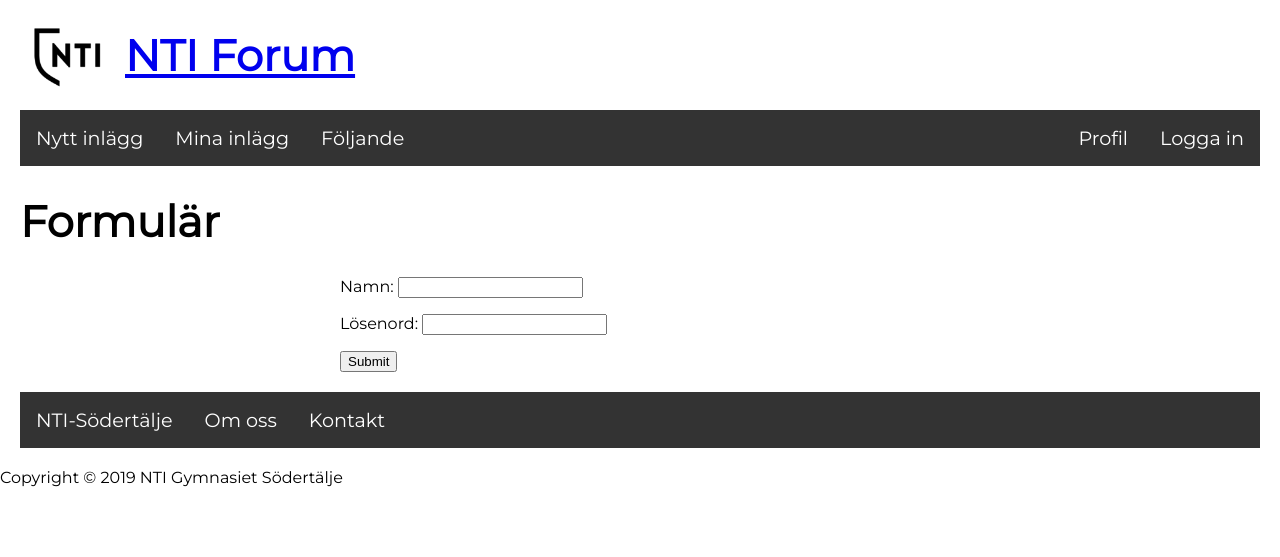
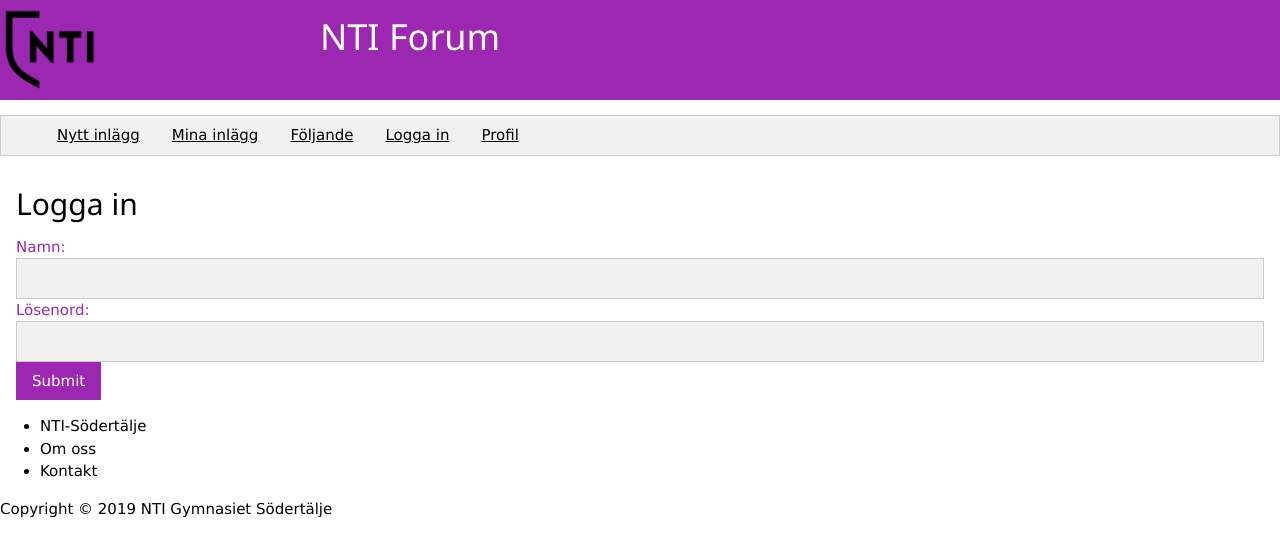
Before and after one commit to ntisod/wsp1-forum, a PHP site: page /login.php in a window 1280 px wide. Shown: the top 557 px of the page. Run offline with PHP 8.4, Linux system fonts and the light colour scheme.

Commit message:
Lagt till w3.css på login och header

```diff
--- a/html/login.php
+++ b/html/login.php
@@ -4,23 +4,25 @@
     <meta charset="UTF-8">
     <meta name="viewport" content="width=device-width, initial-scale=1.0">
     <meta http-equiv="X-UA-Compatible" content="ie=edge">
-    <link rel="stylesheet" type="text/css" href="./forum.css">
-    <title>Stränghantering</title>
+    <title>Login</title>
+    <link rel="stylesheet" href="https://www.w3schools.com/w3css/4/w3.css">
 </head>
 <body>
 
     <?php require '../templates/header.php'; ?>
 
-    <h1>Formulär</h1>
 
-   <form action="welcome.php" method = "post">
-   Namn: <input type = "text" name="name">
-   <p>Lösenord: <input type = "password" name="e-mail"><br /></p>
-   <input type = "submit">
+    <form action="welcome.php" method = "post" class="w3-container">
+        <h2>Logga in</h2>
+        <label for="name" class="w3-text-purple">Namn:</label>
+        <input type = "text" name="name" class="w3-input w3-border w3-light-grey">
+        <label for="password" class="w3-text-purple">Lösenord:</label>
+        <input type = "password" name="password" class="w3-input w3-border w3-light-grey">
+        <input type = "submit" class="w3-button w3-purple">
 
-   </form>
+    </form>
 
-   <?php require '../templates/footer.php'; ?>
+    <?php require '../templates/footer.php'; ?>
 
 </body>
 </html>
--- a/templates/header.php
+++ b/templates/header.php
@@ -1,16 +1,19 @@
 <!--Header-->
-<header>
-        <!--Header logo + name-->
-        <a href="." class="header">
-            <img src="nti-logo-black.png" alt="Black NTI logo" id="logo">
-            <h1>NTI Forum</h1>
-        </a>
-        <!--Header menu-->
-        <ul id="menu">
-            <li><a>Nytt inlägg</a></li>
-            <li><a>Mina inlägg</a></li>
-            <li><a>Följande</a></li>
-            <li id="floatRight"><a href="login.php">Logga in</a></li>
-            <li id="floatRight"><a>Profil</a></li>
-        </ul>
-    </header>
+<header class="w3-row w3-purple">
+    <!--Header logo + name-->
+    <a href="." class="w3-col s3 m3 l3">
+        <img src="nti-logo-black.png" alt="Black NTI logo" style="width: 100px" >
+    </a>
+    <h1 class="w3-col s9 m9 l9">NTI Forum</h1>
+</header>
+
+<nav>
+    <!--Header menu-->
+    <ul class="w3-bar w3-border w3-light-grey">
+        <li class="w3-bar-item w3-button w3-mobile"><a href="" >Nytt inlägg</a></li>
+        <li class="w3-bar-item w3-button w3-mobile"><a href="" >Mina inlägg</a></li>
+        <li class="w3-bar-item w3-button w3-mobile"><a href="" >Följande</a></li>
+        <li class="w3-bar-item w3-button w3-mobile"><a href="login.php">Logga in</a></li>
+        <li class="w3-bar-item w3-button w3-mobile"><a href="" >Profil</a></li>
+    </ul>
+</nav>
```
